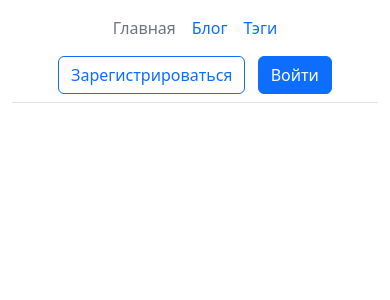
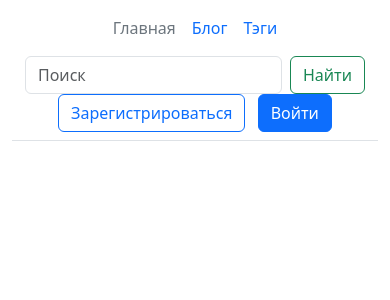
Before and after one commit to synthematik/django_blog, a Django app: page / in a window 390 px wide. Shown: the top 300 px of the page. Run offline with Django 4.2, Linux system fonts and the light colour scheme.

Commit message:
Added html field for search

```diff
--- a/templates/base.html
+++ b/templates/base.html
@@ -20,11 +20,12 @@
 <div class="container">
     <header class="d-flex flex-wrap align-items-center justify-content-center justify-content-md-between py-2 mb-4 border-bottom">
         <div class="col-md-3 mb-2 mb-md-0">
-        <a href="/" class="d-inline-flex link-body-emphasis text-decoration-none">
-        </a>
+            <a href="/" class="d-inline-flex link-body-emphasis text-decoration-none"></a>
         </div>
+        <ul class="nav col-12 col-md-auto mb-2 justify-content-center mb-md-0">
 
-      <ul class="nav col-12 col-md-auto mb-2 justify-content-center mb-md-0">
+
+
             <li><a href="{% url 'base_index_url' %}" class="nav-link px-2 link-secondary">Главная</a></li>
             <li><a href="{% url 'post_list_url' %}" class="nav-link px-2">Блог</a></li>
             <li><a href="{% url 'tags_list_url' %}" class="nav-link px-2">Тэги</a></li>
@@ -35,7 +36,10 @@
                 <li><a href="{% url 'tag_create_url' %}" class="nav-link px-2">Создать тэг</a></li>
             {% endif %}
         </ul>
-
+        <form class="d-flex" role="search" action="{% url 'post_list_url' %}">
+            <input class="form-control me-2" type="search" placeholder="Поиск" aria-label="Search" name="search">
+            <button class="btn btn-outline-success" type="submit">Найти</button>
+        </form>
 
 
         <div class="col-md-3 text-end">
```
Lines whose indentation alone changed are shown as unchanged.
